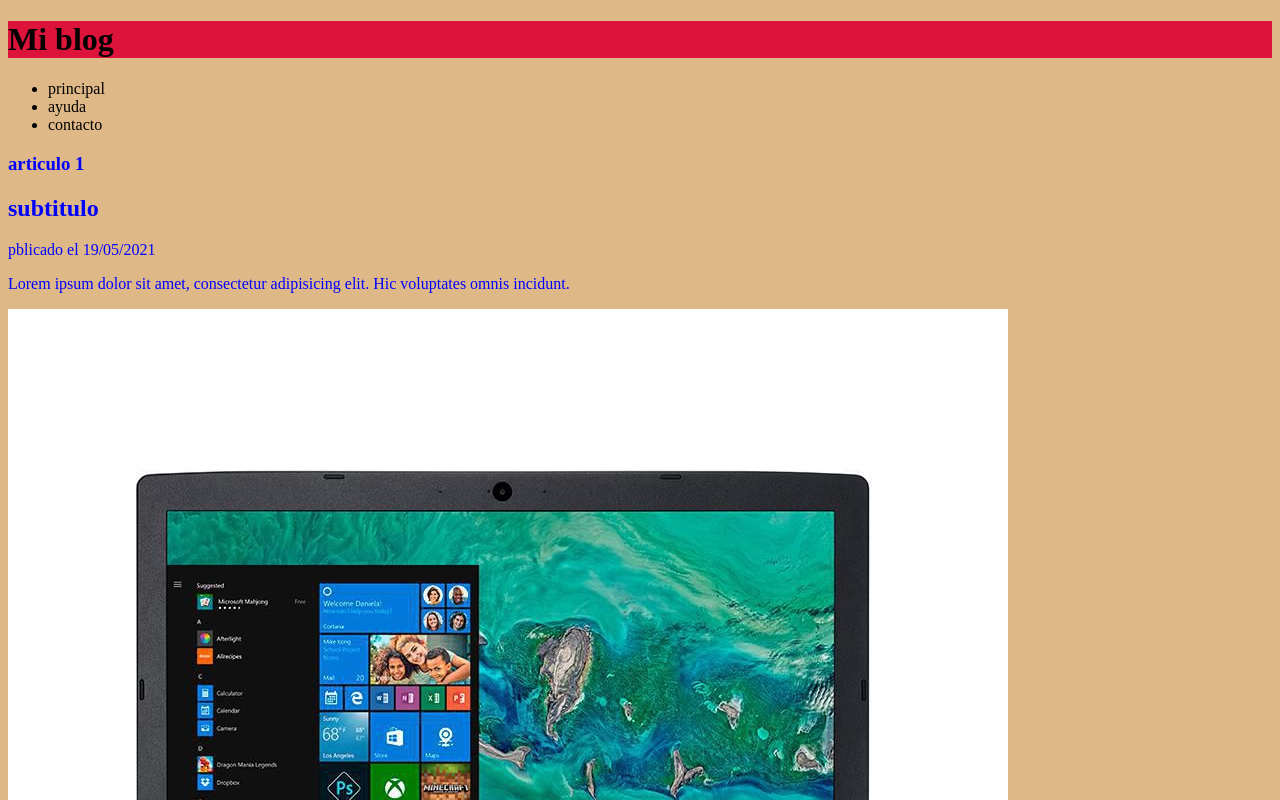
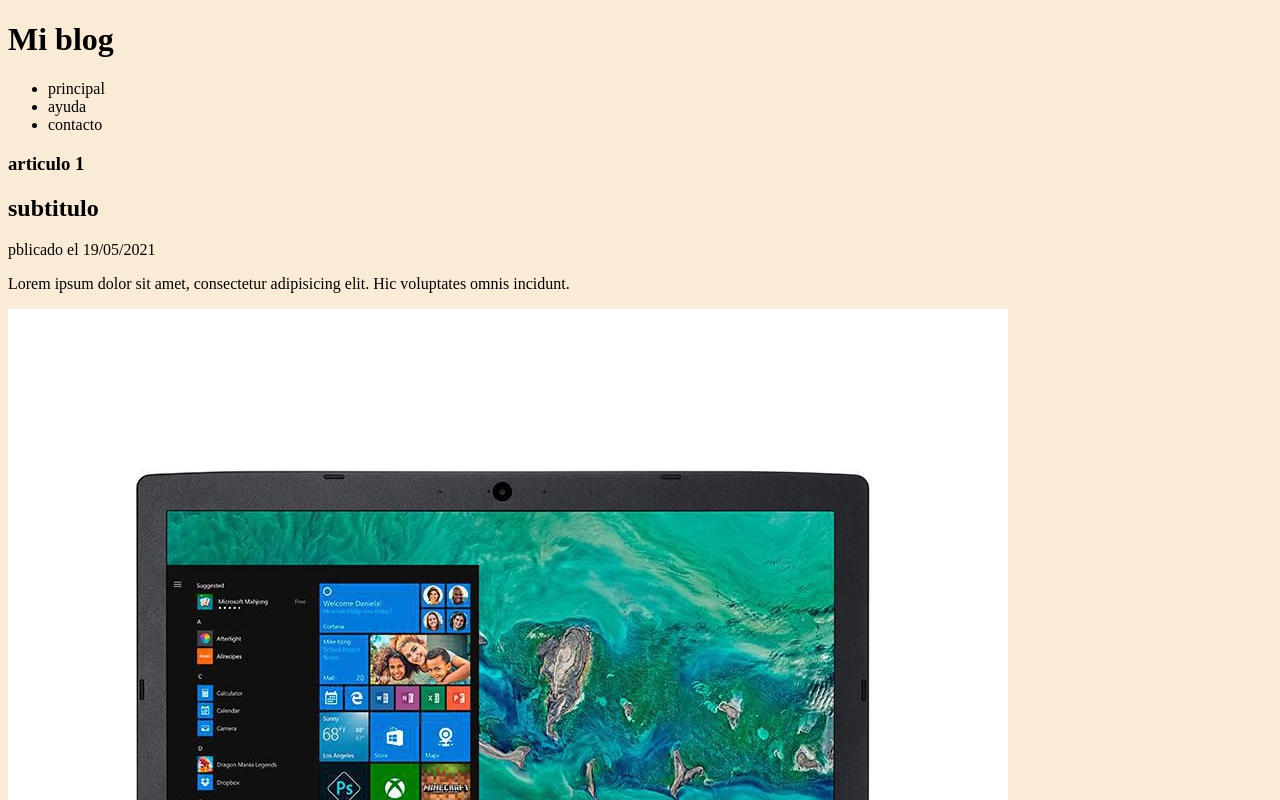
Before and after one commit to SantYram234/test-repository, a plain HTML site: page index.html in a window 1280 px wide. Shown: the top 800 px of the page. Drawn offline with Linux system fonts and the light colour scheme.

Commit message:
archivo css

```diff
--- /dev/null
+++ b/estilos.css
@@ -0,0 +1,3 @@
+body{
+    background: antiquewhite;
+}
--- a/index.html
+++ b/index.html
@@ -2,14 +2,13 @@
 <html>
   <head>
     <title>titulo de la pagina</title>
+    <link rel="stylesheet" href="estilos.css">
   </head>
-  <body style="background-color: burlywood;">
-    <header style="background-color: crimson">
+  <body>
+    <header>
       <h1>Mi blog</h1>
-
     </header>
     <nav>
- <!--  -->
       <ul>
         <li>principal</li>
         <li>ayuda</li>
@@ -17,7 +16,7 @@
       </ul>
     </nav>
     <section>
-      <article style="color: blue;">
+      <article>
         <hgroup>
           <h1>articulo 1</h1>
           <h2>subtitulo</h2>
@@ -28,6 +27,7 @@
           voluptates omnis incidunt.
         </p>
         <img src="pc.jpg" />
+
         <footer>
           <p>comentarios (0)</p>
         </footer>
```
